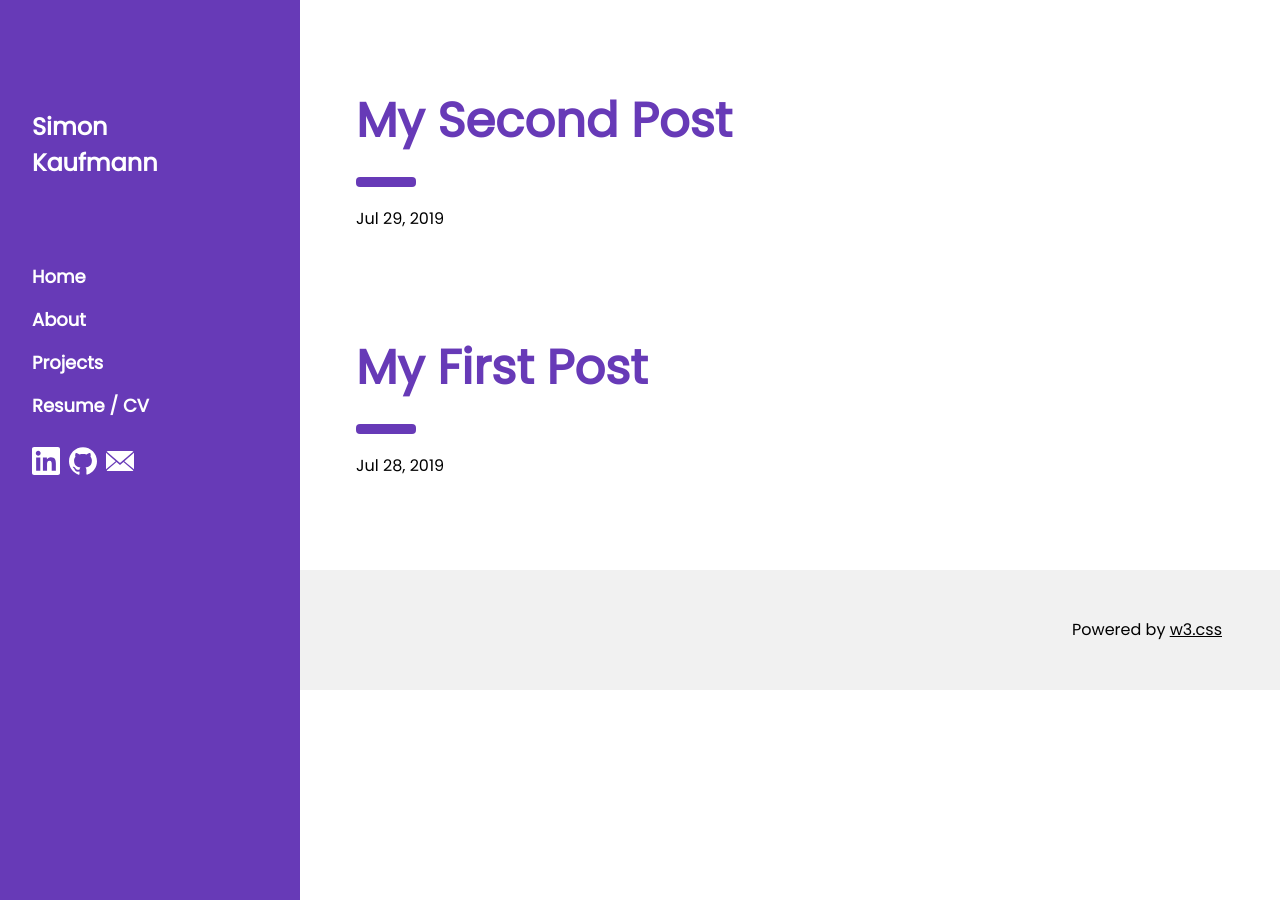
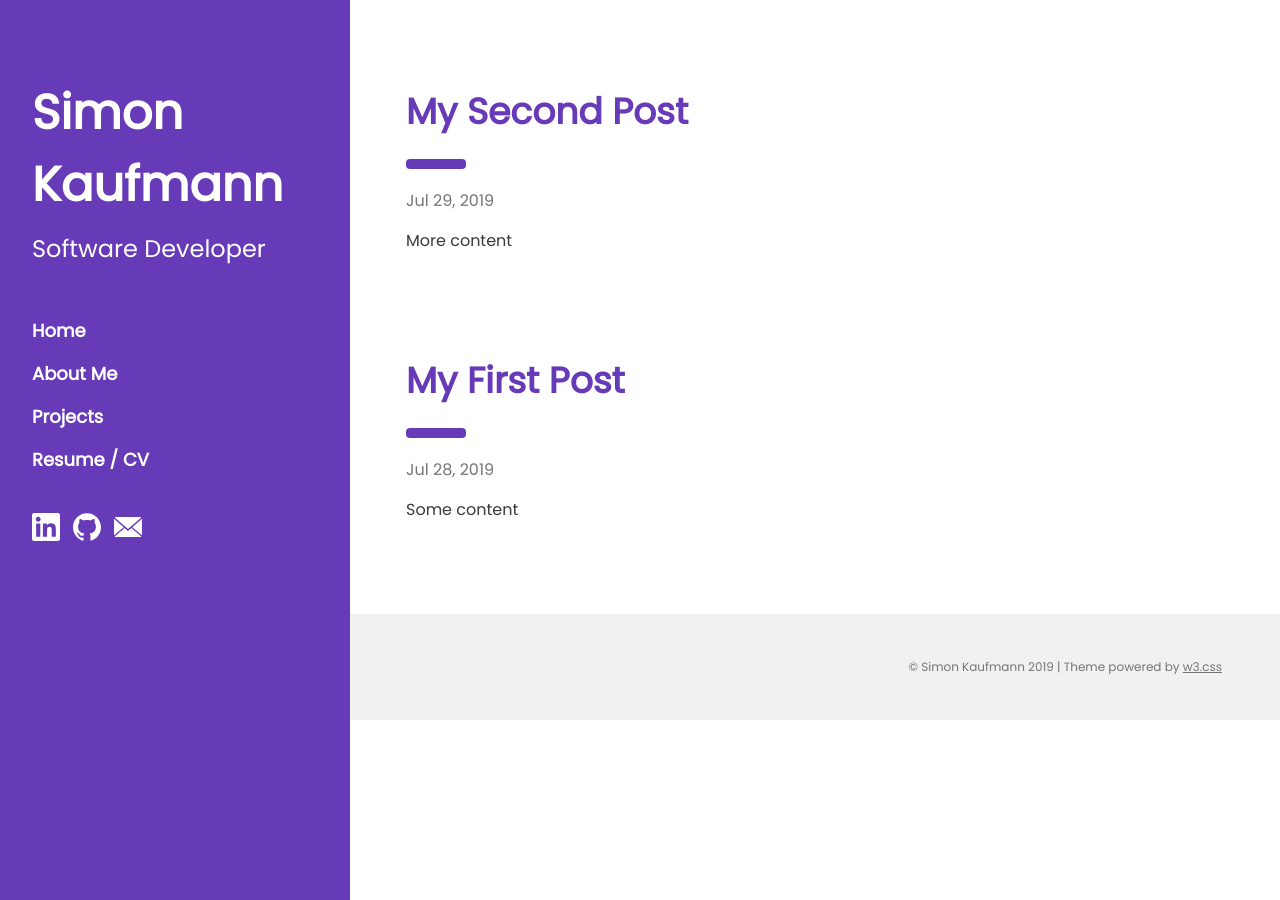
Before and after one commit to simonkaufmann/simonkaufmann.github.io, a Jekyll site: the page built from index.md, in a window 1280 px wide. Built offline with Jekyll 4.4.1, drawn with Linux system fonts in a browser that asks for light colours.

Commit message:
Some layout improvements

```diff
--- a/_layouts/default.html
+++ b/_layouts/default.html
@@ -20,18 +20,22 @@ body {font-size:16px;}
 <body>
 
 <!-- Sidebar/menu -->
-<nav class="w3-sidebar w3-deep-purple w3-collapse w3-top w3-large w3-padding" style="z-index:3;width:300px;font-weight:bold;" id="mySidebar"><br>
+<nav class="w3-sidebar w3-deep-purple w3-collapse w3-top w3-large w3-padding" style="z-index:3;width:350px;font-weight:bold;" id="mySidebar"><br>
   <a href="javascript:void(0)" onclick="w3_close()" class="w3-button w3-hide-large w3-display-topleft" style="width:100%;font-size:22px">Close Menu</a>
   <div class="w3-container">
-    <h3 class="w3-padding-64"><b>Simon<br>Kaufmann</b></h3>
+    <div class="w3-padding-32">
+      <a class="header-link" href="/"><h1 class="w3-xxxlarge"><b>Simon<br>Kaufmann</b></h1></a>
+      <h3>Software Developer</h3>
+    </div>
+  </div>
   </div>
   <div class="w3-bar-block">
     <a href="/" onclick="w3_close()" class="w3-bar-item w3-button w3-hover-white">Home</a>
-    <a href="/about.html" onclick="w3_close()" class="w3-bar-item w3-button w3-hover-white">About</a>
+    <a href="/about.html" onclick="w3_close()" class="w3-bar-item w3-button w3-hover-white">About Me</a>
     <a href="/projects.html" onclick="w3_close()" class="w3-bar-item w3-button w3-hover-white">Projects</a>
     <a href="/resume.pdf" onclick="w3_close()" class="w3-bar-item w3-button w3-hover-white">Resume / CV</a>
     <!-- Icons from: https://github.com/simple-icons/simple-icons -->
-    <div style="padding-top: 20px" class="w3-bar-item">
+    <div class="w3-padding-32 w3-bar-item">
       <div class="icon-link">
         <a class="icon-link" href="https://linkedin.com/in/kaufmann-simon">
           <svg role="img" viewBox="0 0 24 24" xmlns="http://www.w3.org/2000/svg"><title>LinkedIn icon</title><path class="svg-icon" d="M20.447 20.452h-3.554v-5.569c0-1.328-.027-3.037-1.852-3.037-1.853 0-2.136 1.445-2.136 2.939v5.667H9.351V9h3.414v1.561h.046c.477-.9 1.637-1.85 3.37-1.85 3.601 0 4.267 2.37 4.267 5.455v6.286zM5.337 7.433c-1.144 0-2.063-.926-2.063-2.065 0-1.138.92-2.063 2.063-2.063 1.14 0 2.064.925 2.064 2.063 0 1.139-.925 2.065-2.064 2.065zm1.782 13.019H3.555V9h3.564v11.452zM22.225 0H1.771C.792 0 0 .774 0 1.729v20.542C0 23.227.792 24 1.771 24h20.451C23.2 24 24 23.227 24 22.271V1.729C24 .774 23.2 0 22.222 0h.003z"/></svg>
@@ -98,14 +102,14 @@ body {font-size:16px;}
 <!-- Top menu on small screens -->
 <header class="w3-container w3-top w3-hide-large w3-deep-purple w3-xlarge w3-padding">
   <a href="javascript:void(0)" class="w3-button w3-deep-purple w3-margin-right" onclick="w3_open()">☰</a>
-  <span>Company Name</span>
+  <span>Simon Kaufmann</span>
 </header>
 
 <!-- Overlay effect when opening sidebar on small screens -->
 <div class="w3-overlay w3-hide-large" onclick="w3_close()" style="cursor:pointer" title="close side menu" id="myOverlay"></div>
 
 <!-- !PAGE CONTENT! -->
-<div class="w3-main" style="margin-left:340px;margin-right:40px">
+<div class="w3-main" style="margin-left:390px;margin-right:40px">
 
 {{ content }}
 
@@ -113,7 +117,7 @@ body {font-size:16px;}
 </div>
 
 <!-- W3.CSS Container -->
-<div class="w3-light-grey w3-container w3-padding-32" style="margin-top:75px;padding-right:58px"><p class="w3-right">Powered by <a href="https://www.w3schools.com/w3css/default.asp" title="W3.CSS" target="_blank" class="w3-hover-opacity">w3.css</a></p></div>
+<div class="w3-light-grey w3-container w3-padding-32" style="margin-top:75px;padding-right:58px"><p class="w3-text-grey w3-small w3-right">&copy; Simon Kaufmann 2019 | Theme powered by <a href="https://www.w3schools.com/w3css/default.asp" title="W3.CSS" target="_blank" class="w3-hover-opacity">w3.css</a></p></div>
 
 <script>
 // Script to open and close sidebar
--- a/_layouts/home.html
+++ b/_layouts/home.html
@@ -4,9 +4,11 @@ layout: default
 
 {% for post in site.posts %}
   <div class="w3-container" id="services" style="margin-top:75px">
-    <a class="post-link w3-text-deep-purple" href="{{ post.url }}"><h1 class="w3-xxxlarge w3-text-deep-purple"><b>{{ post.title }}</b></h1></a>
+    <a class="post-link w3-text-deep-purple" href="{{ post.url }}"><h1 class="w3-xxlarge w3-text-deep-purple"><b>{{ post.title }}</b></h1></a>
     <hr style="width:50px;border:5px solid" class="w3-round w3-text-deep-purple">
-    <p>{{ post.date | date: "%b %-d, %Y" }}</p>
-    </p>
+    <p class="w3-text-grey">{{ post.date | date: "%b %-d, %Y" }}</p>
+    <div class="w3-text-dark-grey">
+      {{ post.content }}
+    </div>
   </div>
 {% endfor %}
--- a/res/index.css
+++ b/res/index.css
@@ -1,7 +1,7 @@
 .icon-link {
   width: 28px;
   display: inline-block;
-  margin-right: 4px;
+  margin-right: 8px;
 }
 
 .svg-icon {
@@ -12,6 +12,14 @@
   text-decoration: none;
 }
 
+.header-link {
+  text-decoration: none;
+}
+
+.header-link:hover {
+  text-decoration: underline;
+}
+
 .post-link:hover {
   text-decoration: underline;
 }
```
Also changed, not shown: 6 other files.
